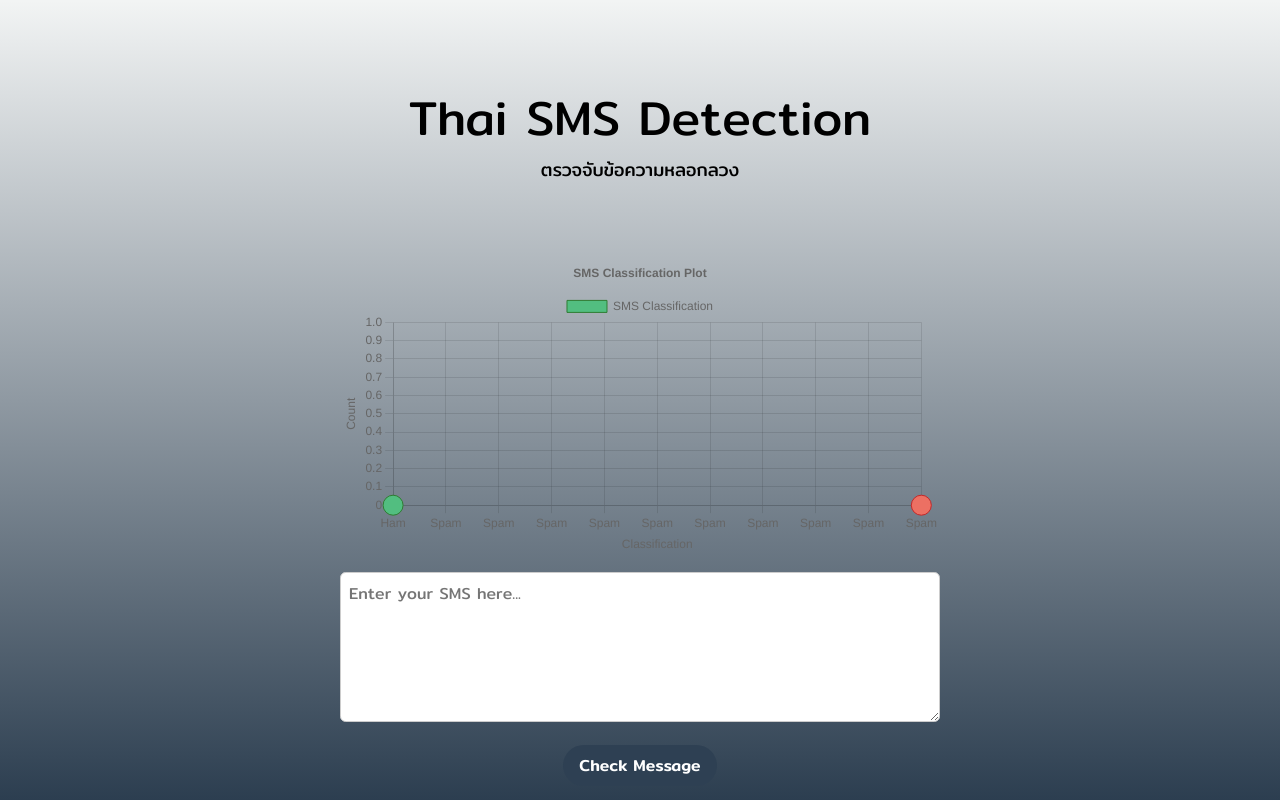
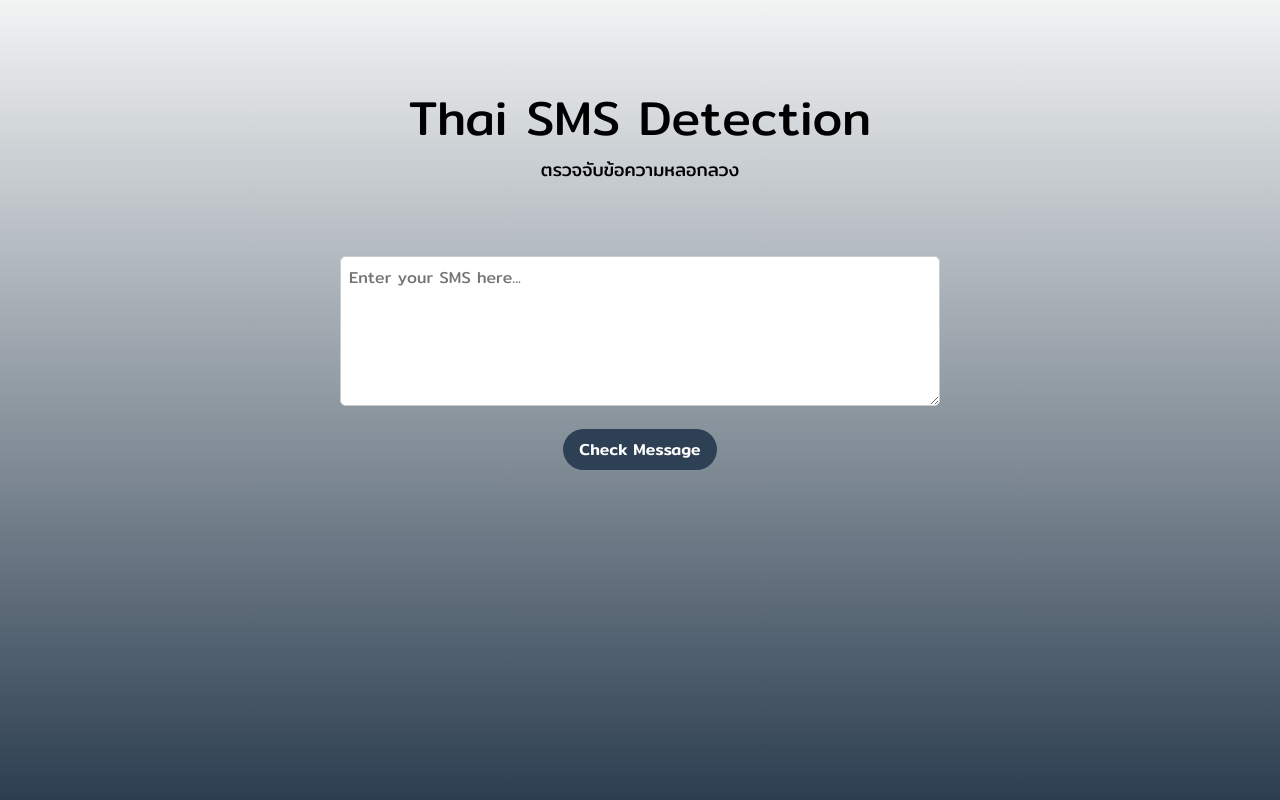
Before and after one commit to punchpatcha/thai-sms-detection, a Next.js app in the folder frontend-ai/: page / in a window 1280 px wide. Built offline with nearby package versions, Linux system fonts and the light colour scheme.

Commit message:
updating visualization

```diff
--- a/frontend-ai/src/app/page.js
+++ b/frontend-ai/src/app/page.js
@@ -1,70 +1,13 @@
 "use client";
 
-import { useState, useEffect } from 'react';
+import { useState } from 'react';
 import styles from './page.module.css';
-import {
-  Chart as ChartJS,
-  CategoryScale,
-  LinearScale,
-  PointElement,
-  ScatterController,
-  Title,
-  Tooltip,
-  Legend,
-} from 'chart.js';
-import { Scatter } from 'react-chartjs-2';
 
-// Register the necessary components for the charts
-ChartJS.register(
-  CategoryScale,
-  LinearScale,
-  PointElement,
-  ScatterController,
-  Title,
-  Tooltip,
-  Legend
-);
 
 export default function Home() {
   const [message, setMessage] = useState('');
   const [result, setResult] = useState('');
-  const [loading, setLoading] = useState(false);
-
-  const [hamCount, setHamCount] = useState(0);
-  const [spamCount, setSpamCount] = useState(0);
-
-  const [smsClassificationData, setSmsClassificationData] = useState([]);
-
-  useEffect(() => {
-    // Fetch SMS classification data
-    const fetchClassificationData = async () => {
-      try {
-        const response = await fetch(`${process.env.NEXT_PUBLIC_API_URL}/predict`, {
-          method: 'POST',
-          headers: {
-            'Content-Type': 'application/json',
-          },
-          body: JSON.stringify({ message }),
-        });
-        if (response.ok) {
-          const data = await response.json();
-          setSmsClassificationData([
-            { label: 'Ham', value: hamCount },
-            { label: 'Spam', value: spamCount }
-          ]);
-          setResult(data.prediction);
-        } else {
-          console.error('Error fetching classification data:', response.statusText);
-        }
-      } catch (error) {
-        console.error('Error:', error);
-      }
-    };
-
-    if (message.trim()) {
-      fetchClassificationData();
-    }
-  }, [message]);
+  const [loading, setLoading] = useState(false); // New state for loading
 
   const handleSubmit = async (e) => {
     e.preventDefault();
@@ -72,10 +15,20 @@ export default function Home() {
     // If message is empty, clear the result and return
     if (!message.trim()) {
       setResult(''); // Clear the result
-      return;
-    }
+      return;}
 
-    setLoading(true);
+  // Set loading to true
+  setLoading(true);
+
+ // Mock response
+  // const mockData = { prediction: "ham" }; // Change to "spam" to test the other case
+  //setTimeout(() => {
+    // setResult(mockData.prediction);
+    //setLoading(false); // Set loading to false after response
+ // }, 1000); // Simulate a delay for loading
+
+    console.log("API URL:", process.env.NEXT_PUBLIC_API_URL); // Log API URL
+
     const response = await fetch(`${process.env.NEXT_PUBLIC_API_URL}/predict`, {
       method: 'POST',
       headers: {
@@ -92,79 +45,17 @@ export default function Home() {
 
     const data = await response.json();
     setResult(data.prediction);
-
-    // Update the count based on the result
-    if (data.prediction === 'ham') {
-      setHamCount(prevCount => prevCount + 1);
-    } else if (data.prediction === 'spam') {
-      setSpamCount(prevCount => prevCount + 1);
-    }
     setLoading(false); // Set loading to false after response
   };
 
   const resultClass = result === 'spam' ? styles.spam : result === 'ham' ? styles.ham : '';
 
-  const scatterChartData = {
-    datasets: [
-      {
-        label: 'SMS Classification',
-        data: [
-          { x: 0, y: hamCount, label: 'Ham' },
-          { x: 1, y: spamCount, label: 'Spam' },
-        ],
-        backgroundColor: ['#52be80', '#ec7063'],
-        borderColor: ['#2e7d32', '#c62828'],
-        borderWidth: 1,
-        pointRadius: 10, // Adjust the size of the circles
-      },
-    ],
-  };
-
-  const scatterChartOptions = {
-    scales: {
-      x: {
-        title: {
-          display: true,
-          text: 'Classification',
-        },
-        ticks: {
-          callback: function(value) {
-            return value === 0 ? 'Ham' : 'Spam';
-          },
-        },
-      },
-      y: {
-        title: {
-          display: true,
-          text: 'Count',
-        },
-        beginAtZero: true,
-      },
-    },
-    plugins: {
-      legend: {
-        display: true,
-      },
-      title: {
-        display: true,
-        text: 'SMS Classification Plot',
-      },
-    },
-  };
-
   return (
     <main className={styles.main}>
+
       <div className={styles.header}>
         <h1>Thai SMS Detection</h1>
-        <h2>ตรวจจับข้อความหลอกลวง</h2>
-      </div>
-
-      {/* Scatter Plot for SMS Classification */}
-      <div className={styles.chartContainer}>
-        <Scatter
-          data={scatterChartData}
-          options={scatterChartOptions}
-        />
+        <h2 >ตรวจจับข้อความหลอกลวง</h2>
       </div>
 
       <div className={styles.formContainer}>
@@ -176,17 +67,22 @@ export default function Home() {
             placeholder="Enter your SMS here..."
           />
 
-          <button type="submit" className={styles.button} disabled={loading}>
-            {loading && <div className={styles.spinner}></div>}
+         <button type="submit" className={styles.button} disabled={loading}>
+            {loading && <div className={styles.spinner}></div>} {/* Show spinner */}
             {loading ? 'Checking...' : 'Check Message'}
           </button>
+
         </form>
         {result && (
           <div className={`${styles.messageBox} ${resultClass} ${styles.resultContainer}`}>
-            {result === 'ham' ? 'This message is classified as Ham.' : 'This message is classified as Spam.'}
+            {result === 'spam' ? 'Spam (ข้อความหลอกลวง)' : 'Ham (ข้อความนี้ปลอดภัย)'}
+            <div className={styles.infoBox}>
+              ผลลัพธ์จากการเทรน AI ด้วยโมเดล SVM โดยใช้ชุดข้อมูลล่าสุด 809 ข้อความ SMS ภาษาไทย จากการเทรนครั้งล่าสุดมีความแม่นยำ 90%
+              และยังอยู่ในกระบวนการเทรนต่อไป ซึ่งผลลัพธ์นี้เป็นแค่การทำนายเพียงเบื้องต้นเท่านั้น
+            </div>
           </div>
         )}
-      </div>
+        </div>
     </main>
   );
 }
```
